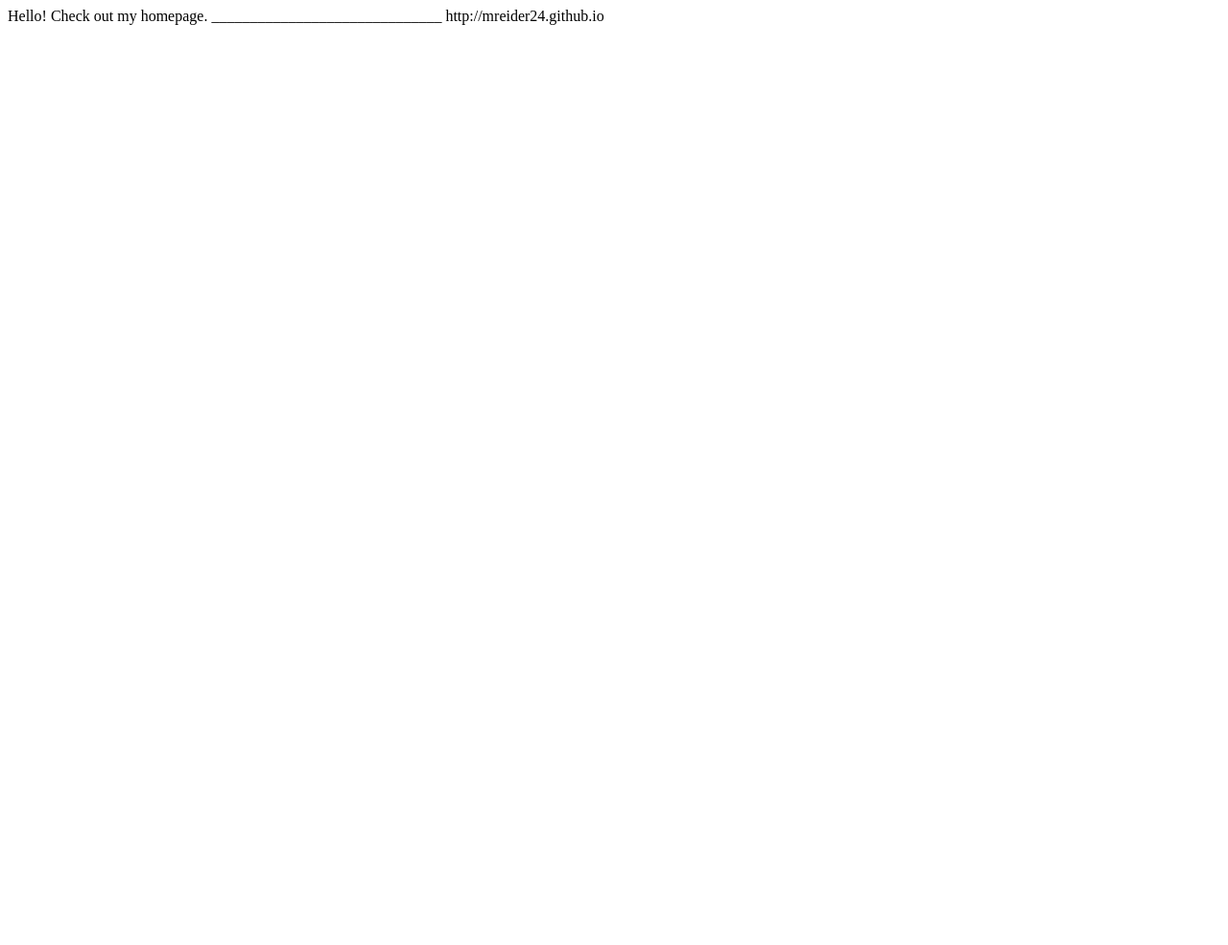
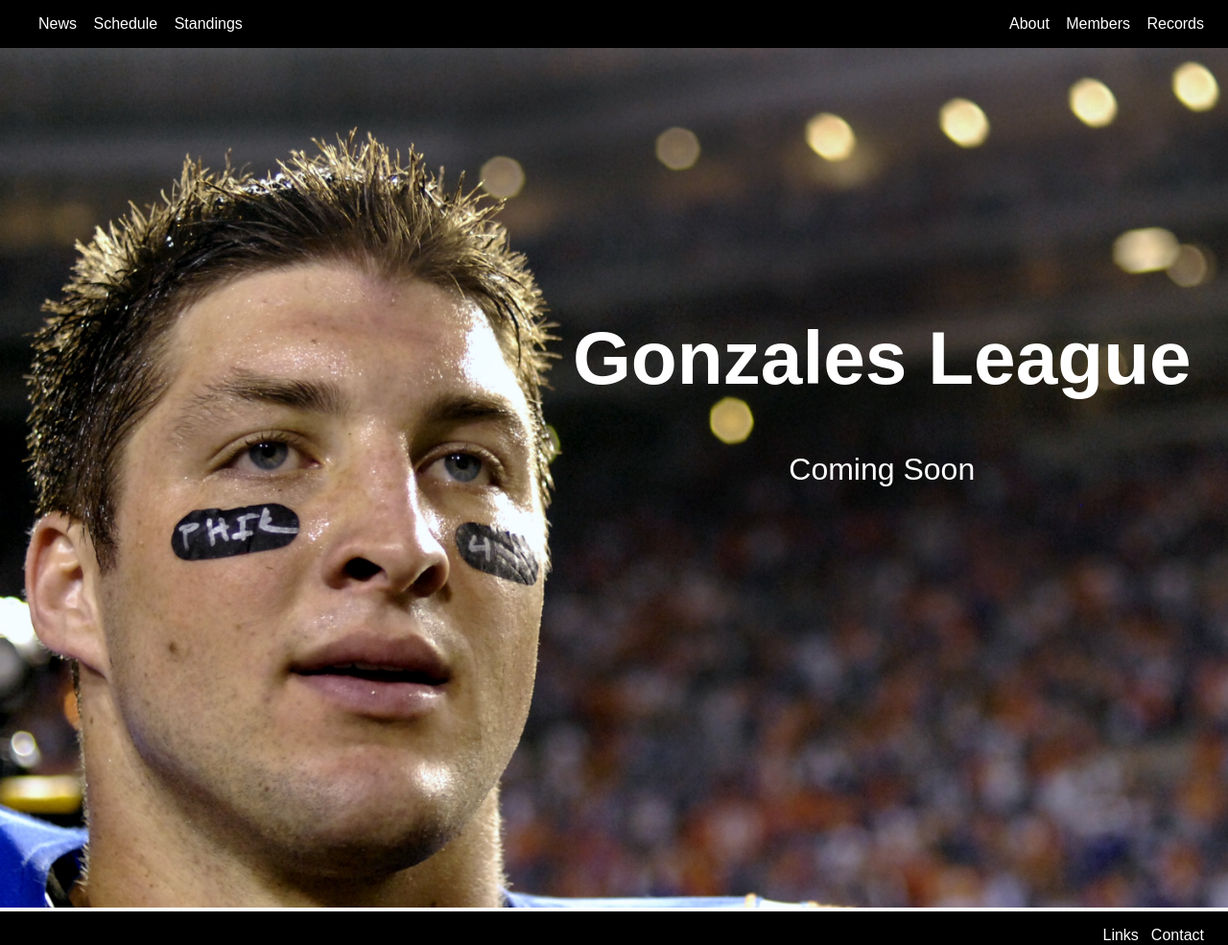
Before and after one commit to mreider24/mreider24.github.io, a plain HTML site: page index.html in a window 1280 px wide. Shown: the whole page at 96% size. Before the commit the page ends 800 px from the top, so only its background shows below. Drawn offline with Linux system fonts and the light colour scheme.

Commit message:
updated placeholder site

```diff
--- a/index.html
+++ b/index.html
@@ -1,4 +1,52 @@
-Hello!  Check out my homepage.
+<!DOCTYPE html>
+<html>
 
-______________________________
-http://mreider24.github.io
+<head>
+	<link type="text/css" rel="stylesheet" href="style.css">
+	<link rel="shortcut icon" href="img/favicon.ico" type="image/x-icon" />
+	<title>Reider League</title>
+</head>
+
+<body>
+<div id="wrapper">
+
+	<div id="header">
+		<div id="hleft">
+			<ul>
+				<a href="#"><li>News</li></a>
+				<a href="#"><li>Schedule</li></a>
+				<a href="#"><li>Standings</li></a>
+			</ul>
+		</div>
+
+		<div id="hright">
+			<ul>
+				<a href="#"><li>About</li></a>
+				<a href="#"><li>Members</li></a>
+				<a href="#"><li>Records</li></a>
+			</ul>
+		</div>
+	</div>
+
+	<div id="content">
+		<div id="jumbotron">
+			<img src="img/tebow02.jpg">
+			<div id="jttext">
+				<h1>Gonzales League</h1>
+				<p>Coming Soon</p>
+			</div>
+		</div>
+	</div>
+
+	<div id="footer">
+		<div id="fright">
+			<ul>
+				<a href="#"><li>Links</li></a>
+				<a href="#"><li>Contact</li></a>
+			</ul>
+		</div>
+	</div>
+</div>
+
+
+</body>
--- /dev/null
+++ b/style.css
@@ -0,0 +1,108 @@
+html, body	{
+	margin: 0px;
+	padding: 0px;
+	height: 100%;
+}
+
+#wrapper	{
+	min-height: 100%;
+	position: relative;
+}
+
+*	{
+	font-family: Arial;
+}
+
+h1	{
+	font-size: 4.9em;
+	font-weight: bold;
+}
+
+p 	{
+	font-size: 2em;
+	text-align: center;
+}
+
+img 	{
+	max-width:100%;
+	position: relative;
+}
+
+a 	{
+	text-decoration: none;
+	color: white;
+}
+
+a:hover	{
+	font-weight: bold;
+}
+
+#header	{
+	width: 100%;
+	height: 50px;
+	background-color: black;
+	color: white;
+}
+
+#hleft	{
+	float: left;
+}
+
+#hright	{
+	float: right;
+	margin-right: 25px;
+}
+
+#header li	{
+	display: inline;
+
+}
+
+#hleft li{
+	padding-right: 13px;
+}
+
+#hright li	{
+	padding-left: 13px;
+}
+
+#content	{
+	padding-bottom: 35px;
+	/* Padding equal or greater than footer height*/
+}
+
+#jumbotron	{
+	position: relative;
+	margin: 0px;
+	display: inline-block;
+	width: 100%;
+	height: 70%;
+}
+
+#jttext	{
+	float: right;
+	color: white;
+	position: absolute;
+	top: 25%;
+	right: 3%;
+}
+
+#footer	{
+	position: absolute;
+	width: 100%;
+	height: 35px;
+	bottom: 0px;
+	background-color: black;
+	color: white;
+}
+
+#fright	{
+	float:right;
+	margin-right: 25px;
+}
+
+#fright li 	{
+	float:left;
+	display: inline;
+	padding-left: 13px;
+}
```
Also changed, not shown: img/Packers01.jpg (added), img/Seahawks01.jpg (added), img/favicon.ico (added), img/football.jpg (added), img/football01.jpg (added), img/football02.jpg (added), img/tebow02.jpg (added), img/tebow03.jpg (added), img/tebow04.jpg (added), img/tebow05.jpg (added), img/tebow06.jpg (added), img/trophycase.jpg (added).
